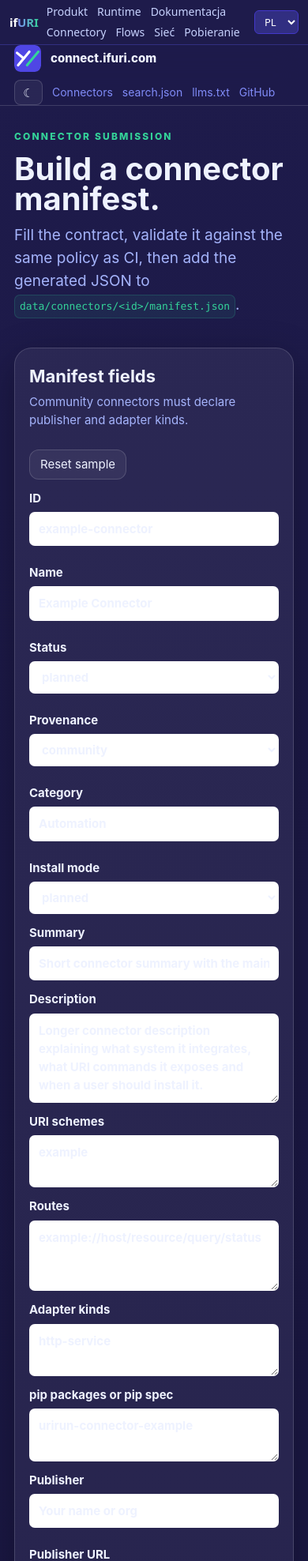
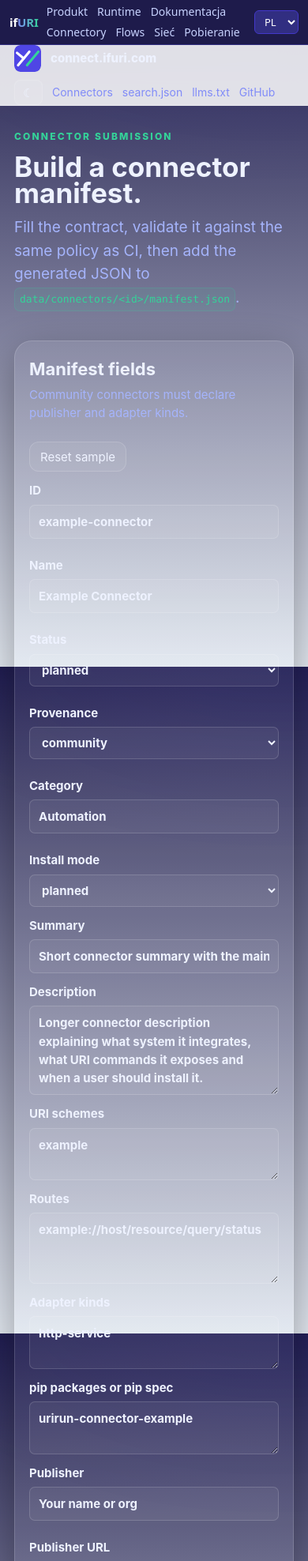
Before and after one commit to if-uri/connect.ifuri.com, a PHP site: page /submit in a window 390 px wide. Shown: the top 1976 px of the page at 79% size. Run offline with PHP 8.4, Linux system fonts and the light colour scheme; some libraries are stand-ins or nearby versions.

Commit message:
fix(connect): /submit contrast + mobile — coherent light surface, readable fields
No theme toggle ships, so the page now uses a consistent light surface (the
:root tokens are light): body gradient ends light and the header is light, so
tall pages like /submit no longer put dark text on the dark gradient tail. Form
fields get a theme-aware background, readable placeholders and a visible focus
ring; the builder stacks with spacing on mobile.

```diff
--- a/assets/app.css
+++ b/assets/app.css
@@ -711,3 +711,44 @@ pre {
   font-size: 15px;
   line-height: 1;
 }
+
+/* ---- connect.ifuri.com: /submit contrast + mobile fixes (append wins cascade) ---- */
+/* No theme toggle ships, so default to a coherent LIGHT surface: the :root tokens
+   are light (white panels, dark ink); the page chrome must match or tall pages
+   like /submit put dark text on the dark gradient tail. */
+body {
+  background:
+    radial-gradient(900px 520px at 88% -8%, rgba(79, 70, 229, 0.10), transparent 60%),
+    linear-gradient(180deg, var(--bg), #E2E8F0);
+  background-attachment: fixed;
+}
+.site-header { background: rgba(255, 255, 255, 0.85); }
+
+/* Form fields: theme-aware surface + readable placeholder + visible focus. */
+.builder-form input,
+.builder-form select,
+.builder-form textarea,
+.code-output {
+  background: var(--field-bg, #ffffff);
+  color: var(--ink);
+  border: 1px solid var(--line);
+}
+.builder-form ::placeholder { color: var(--muted); opacity: 1; }
+.builder-form input:focus,
+.builder-form select:focus,
+.builder-form textarea:focus,
+.code-output:focus,
+#connectorSearch:focus {
+  outline: 2px solid var(--accent);
+  outline-offset: 1px;
+  border-color: transparent;
+}
+
+/* Mobile: stack the builder, space the panels, keep the code box usable. */
+@media (max-width: 760px) {
+  .submit-layout > .panel + .panel,
+  .builder-output { margin-top: 16px; }
+  .code-output { min-height: 320px; }
+  .detail-title { gap: 10px; }
+  h1 { font-size: clamp(32px, 9vw, 56px); }
+}
```
